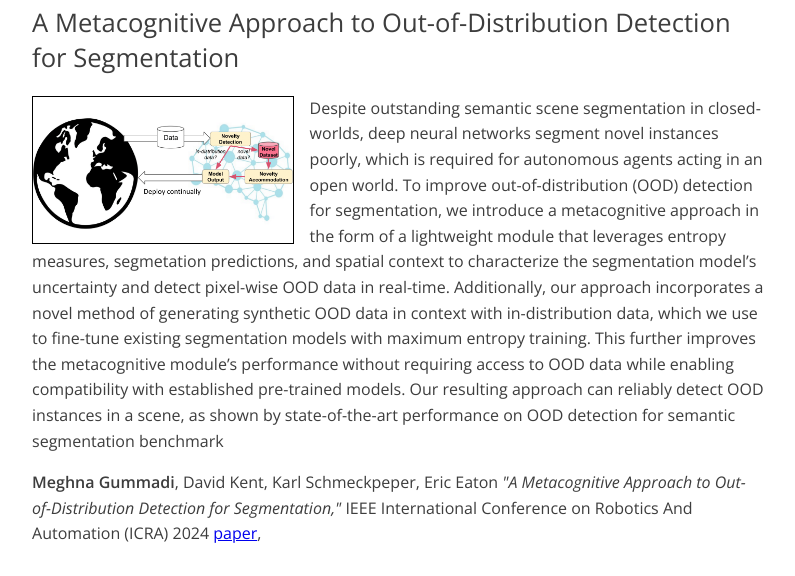
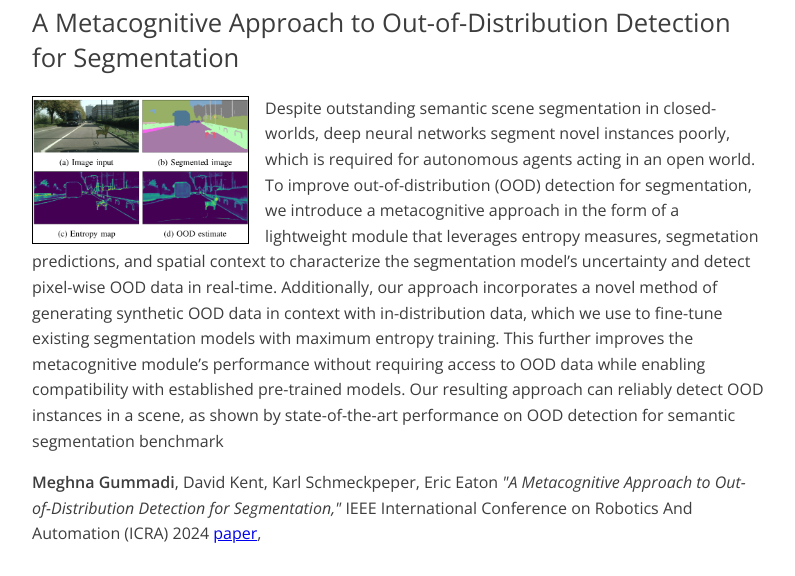
Before and after one commit to meghna30/meghna30.github.io, a plain HTML site: page research.html in a window 1280 px wide. Shown: the part 153-729 px from the top of the page, without its empty margins (242-1037 px from the left). Drawn offline with nearby package versions, Linux system fonts and the light colour scheme.

Commit message:
Update research.html

```diff
--- a/research.html
+++ b/research.html
@@ -34,7 +34,7 @@
                     <h2>A Metacognitive Approach to
 Out-of-Distribution Detection for Segmentation</h2>
 
-                    <img class="researchicon" src="media/shels_resized.png" alt="SHELS">
+                    <img class="researchicon" src="media/metcog-placeholder.png" alt="METACOG">
                     <p>Despite outstanding semantic scene segmentation in closed-worlds, deep neural networks segment novel instances poorly, which is required for autonomous agents acting in an open world. To improve out-of-distribution (OOD) detection for segmentation, we introduce a metacognitive approach in the form of a lightweight module that leverages entropy measures, segmetation predictions, and spatial context to characterize the segmentation model’s uncertainty and detect pixel-wise OOD data in real-time. Additionally, our approach incorporates a novel method of generating synthetic OOD data in context with in-distribution data, which we use to fine-tune existing segmentation models with maximum entropy training. This further improves the metacognitive module’s performance without requiring access to OOD data while enabling compatibility with established pre-trained models. Our resulting approach can reliably detect OOD instances in a scene, as shown by state-of-the-art performance on OOD detection for semantic segmentation benchmark</p>
                     <!-- <h3>Publications</h3> -->
                     <p><strong>Meghna Gummadi</strong>, David Kent, Karl Schmeckpeper, Eric Eaton <em>"A Metacognitive Approach to
```
